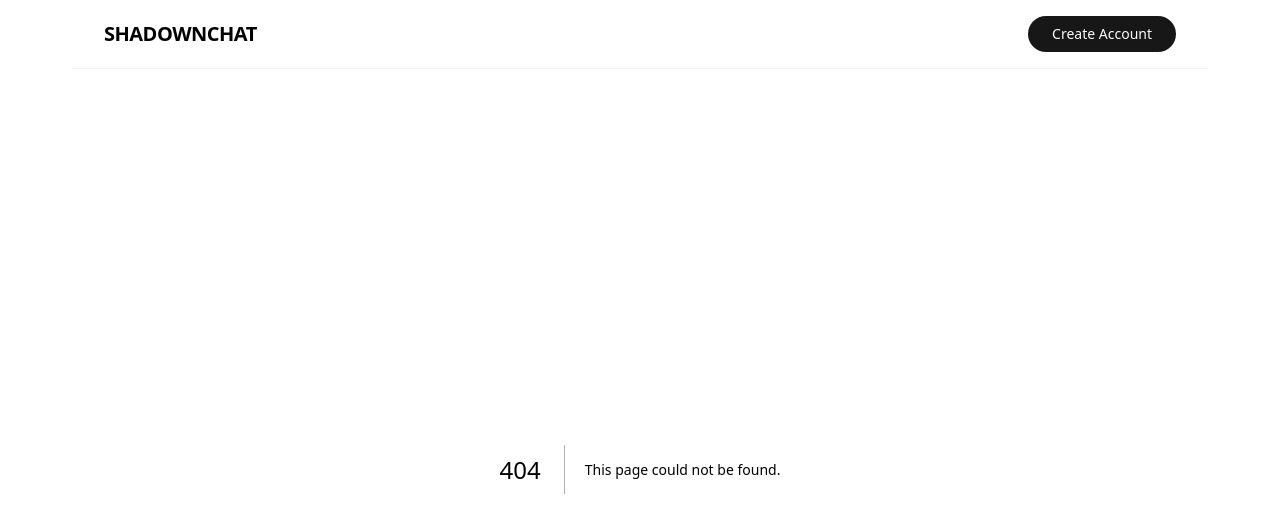
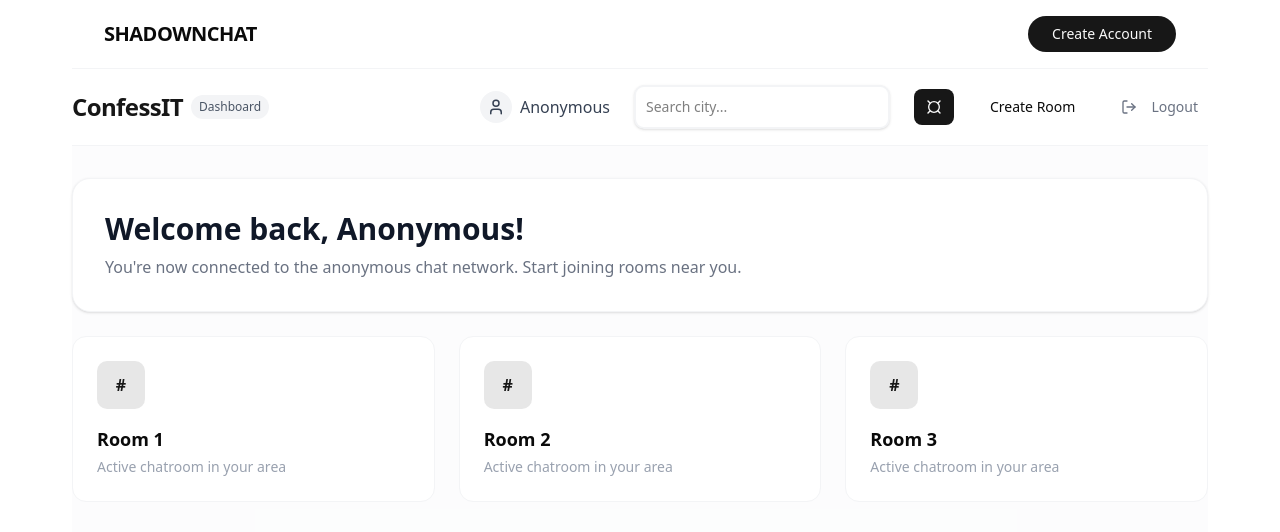
Before and after one commit to muhammadyaqoobmuet/Shadow-StayAnonymous, a Next.js app: page /dashboard in a window 1280 px wide. Before the commit this address had no page. Shown: the top 532 px of the page. Built offline with nearby package versions, Linux system fonts and the light colour scheme.

Commit message:
fetat:add dashboard

```diff
--- /dev/null
+++ b/app/dashboard/layout.tsx
@@ -0,0 +1,28 @@
+"use client";
+
+import { useState } from "react";
+import DashboardNavBar from "@/components/dashboard-comps/DashboardNavBar";
+import Container from "@/components/lading-page-comps/Container";
+import { QueryClient, QueryClientProvider } from "@tanstack/react-query";
+
+export default function DashboardLayout({
+	children,
+}: Readonly<{
+	children: React.ReactNode;
+}>) {
+	// Initialize QueryClient once and keep it stable across re-renders
+	const [queryClient] = useState(() => new QueryClient());
+
+	return (
+		<QueryClientProvider client={queryClient}>
+			<div className="min-h-screen bg-gray-50/50">
+				<DashboardNavBar />
+				<main>
+
+						<div className="py-8">{children}</div>
+
+				</main>
+			</div>
+		</QueryClientProvider>
+	);
+}
--- /dev/null
+++ b/app/dashboard/page.tsx
@@ -0,0 +1,42 @@
+'use client'
+import { socket } from '@/lib/socket'
+import React, { useEffect, useState } from 'react'
+
+const DashboardPage = () => {
+	const [userName, setUserName] = useState<string | null>(null)
+
+	useEffect(() => {
+		setUserName(localStorage.getItem('userName'))
+
+		// if (socket.connected) {
+		// 	console.log('connected')
+		// }
+
+		// Example socket emit
+		//socket.emit('join_room', { roomId: 2 })
+
+	}, [])
+
+	return (
+		<div className="space-y-6">
+			<div className="bg-white p-8 rounded-2xl shadow-sm border border-gray-100">
+				<h2 className="text-3xl font-bold text-gray-900">Welcome back, {userName || 'Anonymous'}!</h2>
+				<p className="text-gray-500 mt-2">You're now connected to the anonymous chat network. Start joining rooms near you.</p>
+			</div>
+
+			<div className="grid grid-cols-1 md:grid-cols-3 gap-6">
+				{[1, 2, 3].map((i) => (
+					<div key={i} className="bg-white p-6 rounded-xl border border-gray-100 hover:shadow-md transition-shadow">
+						<div className="h-12 w-12 bg-primary/10 rounded-lg flex items-center justify-center mb-4">
+							<span className="text-primary font-bold">#</span>
+						</div>
+						<h3 className="font-semibold text-lg">Room {i}</h3>
+						<p className="text-sm text-gray-400 mt-1">Active chatroom in your area</p>
+					</div>
+				))}
+			</div>
+		</div>
+	)
+}
+
+export default DashboardPage
```
